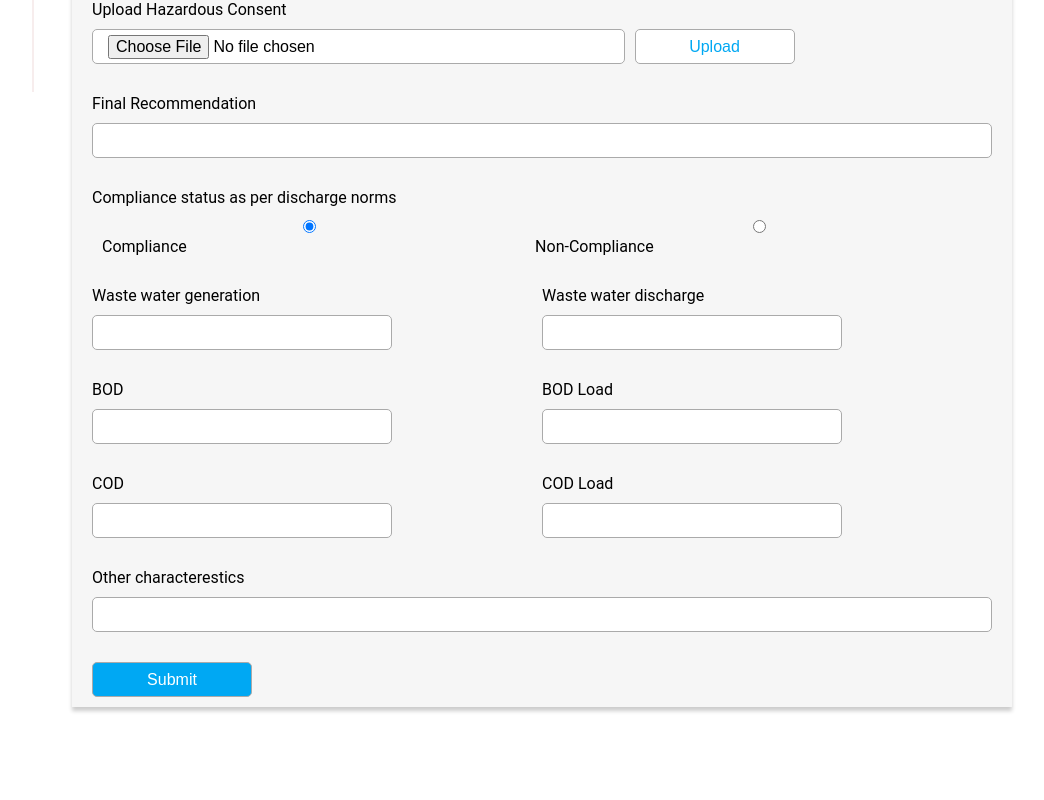
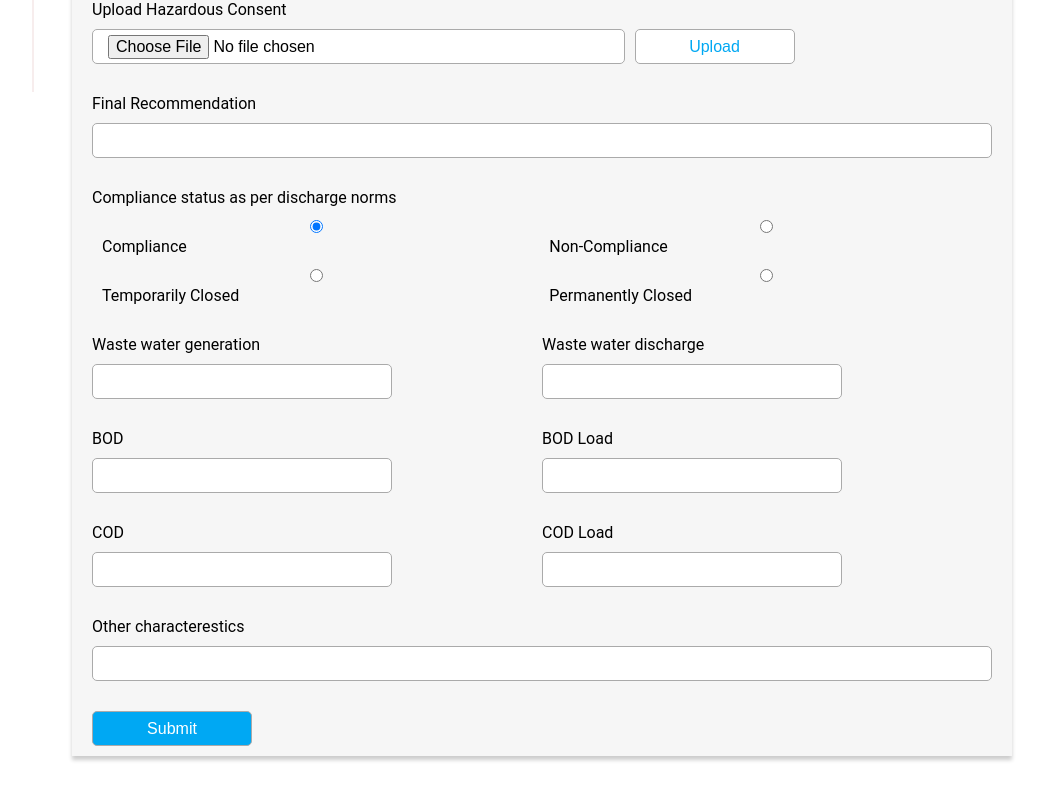
Before and after one commit to infogile/cpcb-web, a React (Create React App) app: page /home/active_inspections/upload_inspection_report/1 in a window 1280 px wide. Shown: the part 758-1558 px from the top of the page, without its empty margins (168-1212 px from the left). Before the commit the page ends 1515 px from the top, so only its background shows below. Built offline with nearby package versions, Linux system fonts and the light colour scheme; no server answers.

Commit message:
compliance-status-update

```diff
--- a/src/Home/MainArea/ActiveInspection/InspectionForm.jsx
+++ b/src/Home/MainArea/ActiveInspection/InspectionForm.jsx
@@ -22,7 +22,7 @@ const InspectionForm = ({ status, inspectionDate }) => {
   const [inspectionForm, setInspectionForm] = useState({
     teamnames: "",
     finalrecommendation: "",
-    compliancestatus: "compliance",
+    compliancestatus: 1,
     watergeneration: "",
     waterdischarge: "",
     BOD: "",
@@ -65,13 +65,19 @@ const InspectionForm = ({ status, inspectionDate }) => {
     } = e;
     const fieldValue = type === "checkbox" ? checked : value;
     if (name === "compliancestatus") {
-      if (fieldValue === "noncompliance") {
+      const complianceValue = parseInt(fieldValue);
+      if (complianceValue === 0) {
         setShowNonComplianceTerms(true);
+        setInspectionForm((prevState) => ({
+          ...prevState,
+          compliancestatus: complianceValue,
+        }));
+        return;
       } else {
         setShowNonComplianceTerms(false);
         setInspectionForm((prevState) => ({
           ...prevState,
-          compliancestatus: fieldValue,
+          compliancestatus: complianceValue,
           nonInstallationofOCEMS: false,
           temperedOCEMS: false,
           dissentBypassArrangement: false,
@@ -221,8 +227,8 @@ const InspectionForm = ({ status, inspectionDate }) => {
           inputProps={{
             name: "compliancestatus",
             id: "compliance",
-            value: "compliance",
-            checked: inspectionForm.compliancestatus === "compliance",
+            value: 1,
+            checked: inspectionForm.compliancestatus === 1,
             onChange: onInputChange,
           }}
         />
@@ -232,8 +238,30 @@ const InspectionForm = ({ status, inspectionDate }) => {
           inputProps={{
             name: "compliancestatus",
             id: "noncompliance",
-            value: "noncompliance",
-            checked: inspectionForm.compliancestatus === "noncompliance",
+            value: 0,
+            checked: inspectionForm.compliancestatus === 0,
+            onChange: onInputChange,
+          }}
+        />
+        <RadioInput
+          marginTop="10px"
+          labelProps={{ label: "Temporarily Closed" }}
+          inputProps={{
+            name: "compliancestatus",
+            id: "tempclosed",
+            value: 2,
+            checked: inspectionForm.compliancestatus === 2,
+            onChange: onInputChange,
+          }}
+        />
+        <RadioInput
+          marginTop="10px"
+          labelProps={{ label: "Permanently Closed" }}
+          inputProps={{
+            name: "compliancestatus",
+            id: "permclosed",
+            value: 3,
+            checked: inspectionForm.compliancestatus === 3,
             onChange: onInputChange,
           }}
         />
--- a/src/redux/services/inspectionReportService.js
+++ b/src/redux/services/inspectionReportService.js
@@ -28,6 +28,12 @@ export function getInspectionReport(id) {
           );
           inspectionDate = `${da}-${mo}-${ye}`;
         }
+        const compliaceTitle = {
+          0: "Non-compliace",
+          1: "Compliance",
+          2: "Temporarily Closed",
+          3: "Permanent Closed",
+        };
         if (responseData) {
           data.name = responseData.factory.name;
           data.status = responseData.status;
@@ -128,9 +134,7 @@ export function getInspectionReport(id) {
             },
             {
               title: "Compliance status as per discharge norms",
-              value: responseData.complianceStatus
-                ? "compliance"
-                : "non-compliance",
+              value: compliaceTitle[responseData.complianceStatus],
             },
             {
               title: "Waste water generation",
--- a/src/redux/services/inspectionformService.js
+++ b/src/redux/services/inspectionformService.js
@@ -12,7 +12,7 @@ export function submitInspectionform(id, formdata) {
       status: 2,
       teamNames: formdata.teamnames,
       finalRecommendation: formdata.finalrecommendation,
-      complianceStatus: formdata.compliancestatus === "compliance",
+      complianceStatus: formdata.compliancestatus,
       wasteWaterGeneration: formdata.watergeneration,
       wasteWaterDischarge: formdata.waterdischarge,
       bod: formdata.BOD,
```
